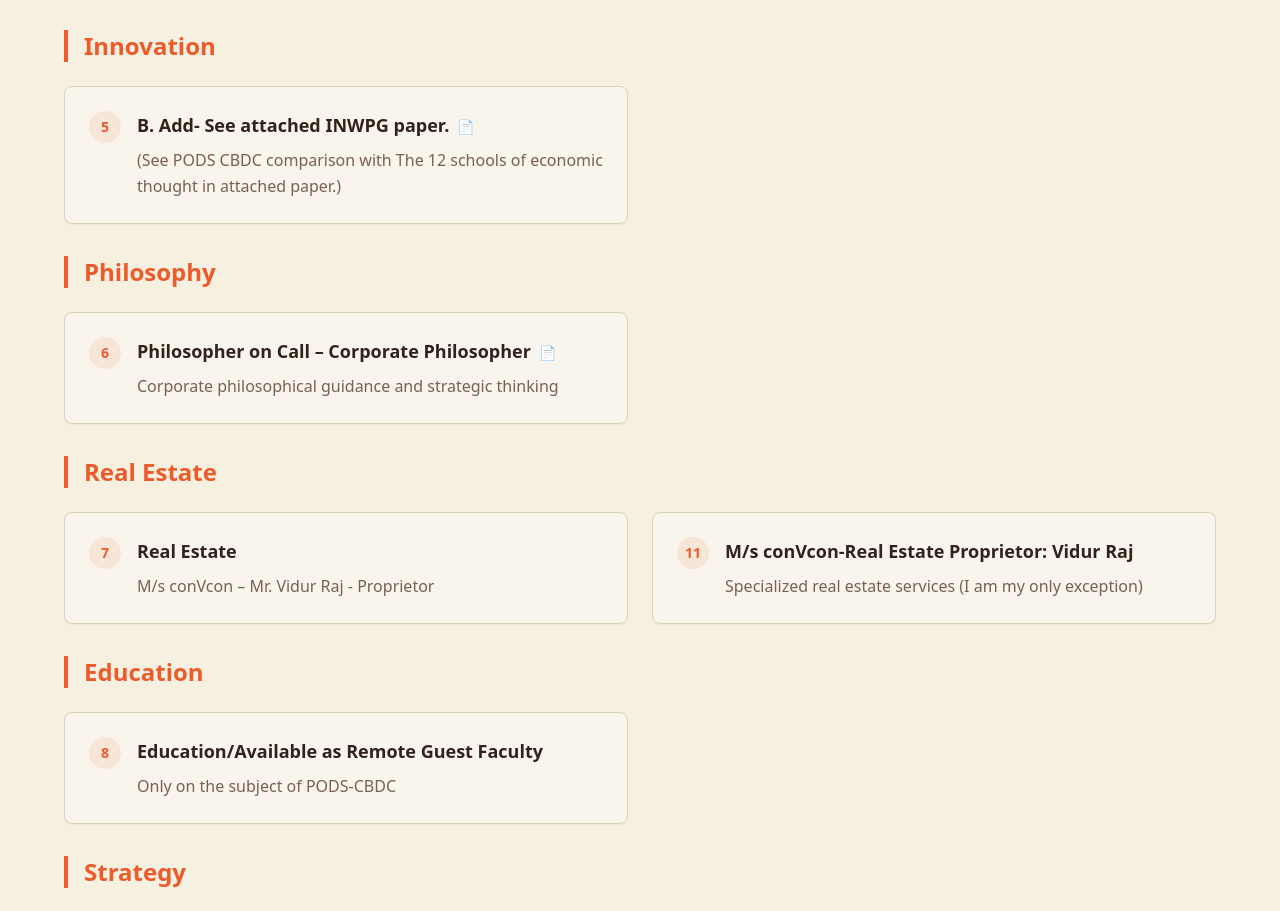
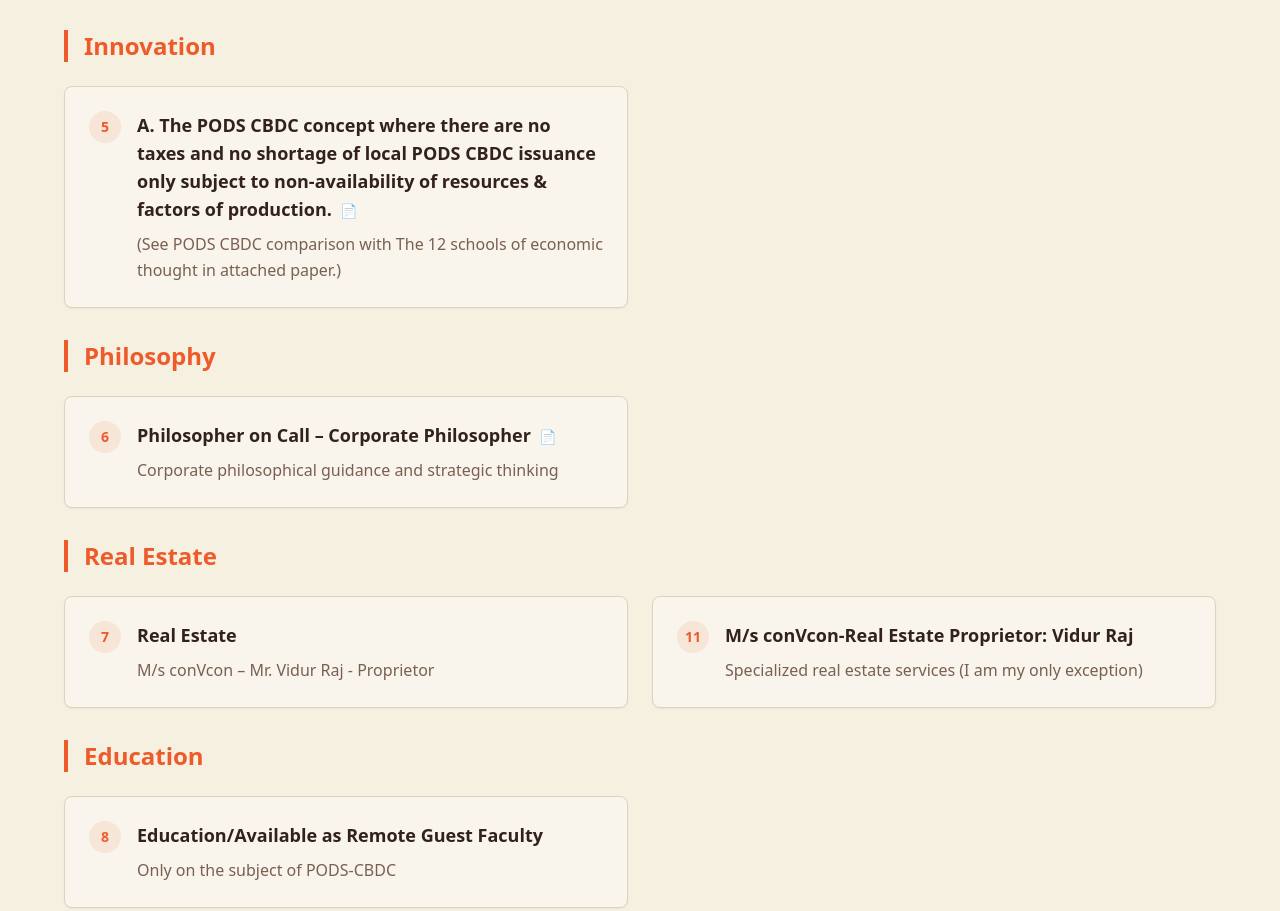
Before and after one commit to xyz986790-cell/RAX, a React (Vite) app: page /services in a window 1280 px wide. Shown: the part 1281-2192 px from the top of the page. Built offline with nearby package versions, Linux system fonts and the light colour scheme.

Commit message:
Update Services.tsx

```diff
--- a/src/pages/Services.tsx
+++ b/src/pages/Services.tsx
@@ -33,7 +33,7 @@ const Services = () => {
       id: 5,
       title: "A. The PODS CBDC concept where there are no taxes and no shortage of local PODS CBDC issuance only subject to non-availability of resources & factors of production.",
       description: "(See PODS CBDC comparison with The 12 schools of economic thought in attached paper.)",
-      title: "B. Add- See attached INWPG paper.",
+      subtitle: "B. Add- See attached INWPG paper.",
       category: "Innovation",
       hasLink: true
     },
```
